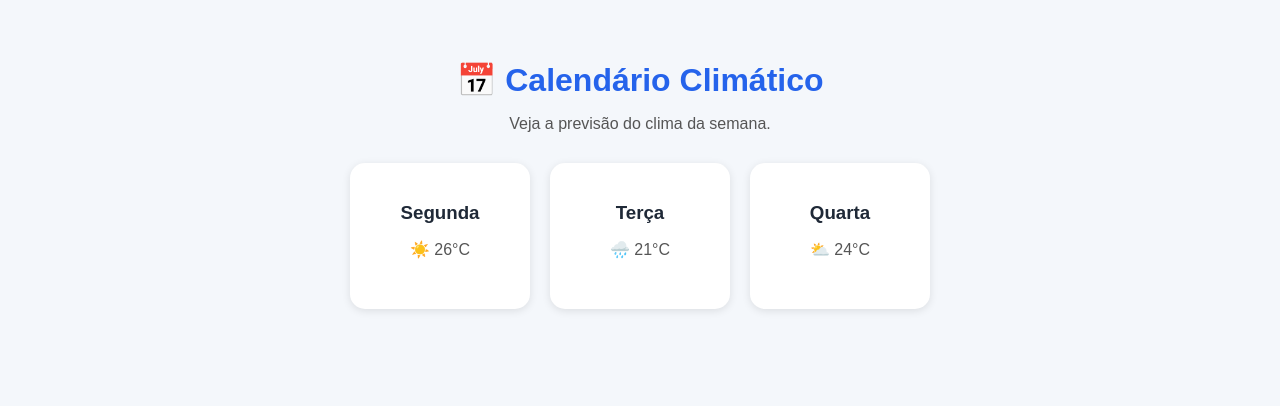
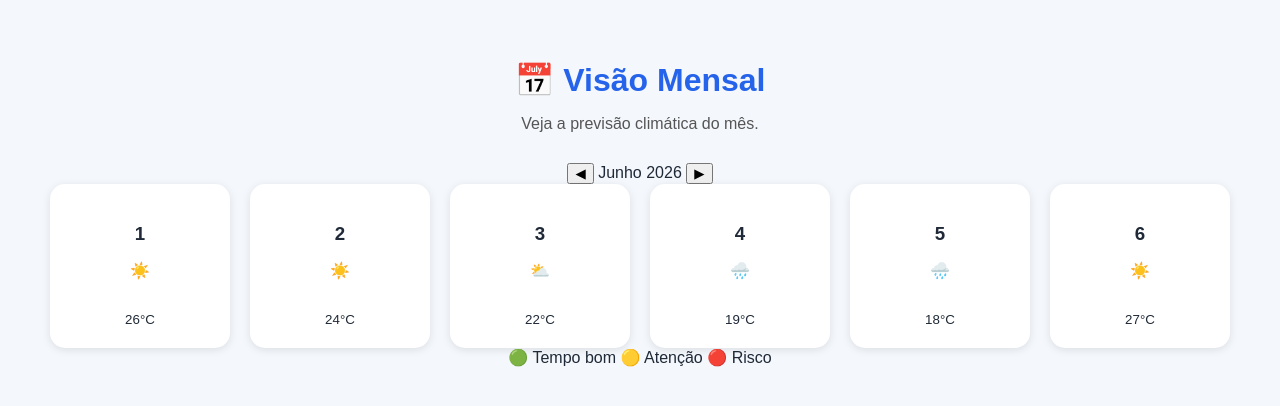
Before and after one commit to raphaabreu16/ClimaGo---Django, a Django app: page /calendario/ in a window 1280 px wide. Shown: the top 406 px of the page. Run offline with Django 5.2, Linux system fonts and the light colour scheme.

Commit message:
Refactor calendario.html for improved structure and content

```diff
--- a/templates/core/calendario.html
+++ b/templates/core/calendario.html
@@ -5,40 +5,85 @@
     <meta name="viewport" content="width=device-width, initial-scale=1.0">
     <title>Calendário Climático</title>
 
+<!DOCTYPE html>
+
+<html lang="pt-BR">
+<head>
+    <meta charset="UTF-8">
+    <meta name="viewport" content="width=device-width, initial-scale=1.0">
+    <title>Calendário Climático</title>
+
+
 {% load static %}
 
 <link rel="stylesheet" href="{% static 'css/style.css' %}">
+
+
 </head>
 <body>
 
 <div class="calendario-container">
 
-        <h1>📅 Calendário Climático</h1>
+    <h1>📅 Visão Mensal</h1>
 
     <p>
-            Veja a previsão do clima da semana.
+        Veja a previsão climática do mês.
     </p>
+
+    <div class="mes-selector">
+        <button>◀</button>
+        <span>Junho 2026</span>
+        <button>▶</button>
+    </div>
 
     <div class="dias">
 
-            <div class="dia-card">
-                <h3>Segunda</h3>
-                <p>☀️ 26°C</p>
+        <div class="dia-card destaque">
+            <h3>1</h3>
+            <p>☀️</p>
+            <small>26°C</small>
         </div>
 
         <div class="dia-card">
-                <h3>Terça</h3>
-                <p>🌧️ 21°C</p>
+            <h3>2</h3>
+            <p>☀️</p>
+            <small>24°C</small>
         </div>
 
         <div class="dia-card">
-                <h3>Quarta</h3>
-                <p>⛅ 24°C</p>
+            <h3>3</h3>
+            <p>⛅</p>
+            <small>22°C</small>
+        </div>
+
+        <div class="dia-card">
+            <h3>4</h3>
+            <p>🌧️</p>
+            <small>19°C</small>
+        </div>
+
+        <div class="dia-card">
+            <h3>5</h3>
+            <p>🌧️</p>
+            <small>18°C</small>
+        </div>
+
+        <div class="dia-card">
+            <h3>6</h3>
+            <p>☀️</p>
+            <small>27°C</small>
         </div>
 
     </div>
 
+    <div class="legenda">
+        <span class="tempo-bom">🟢 Tempo bom</span>
+        <span class="atencao">🟡 Atenção</span>
+        <span class="risco">🔴 Risco</span>
     </div>
+
+</div>
+
 
 </body>
 </html>
```
Lines whose indentation alone changed are shown as unchanged.
